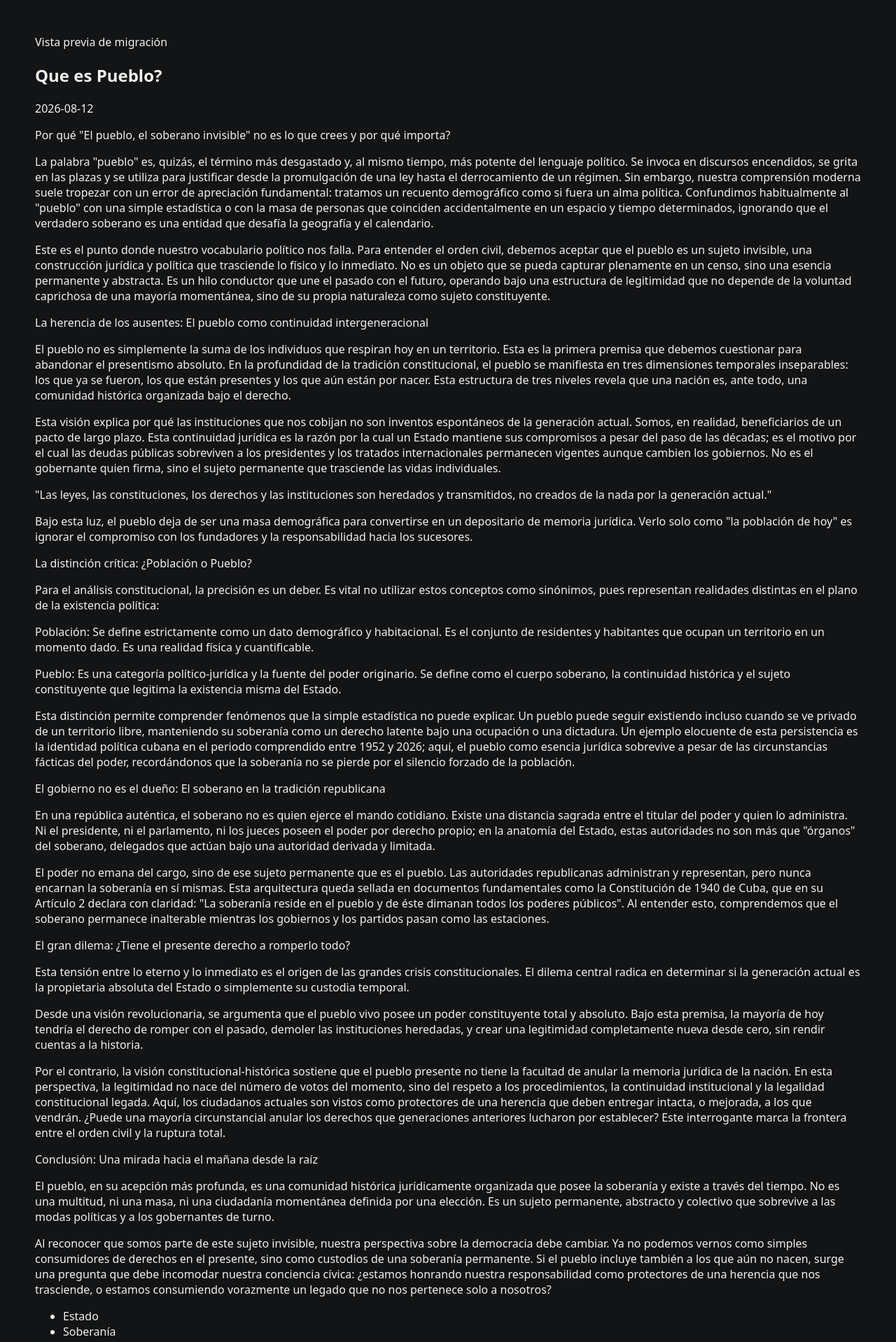
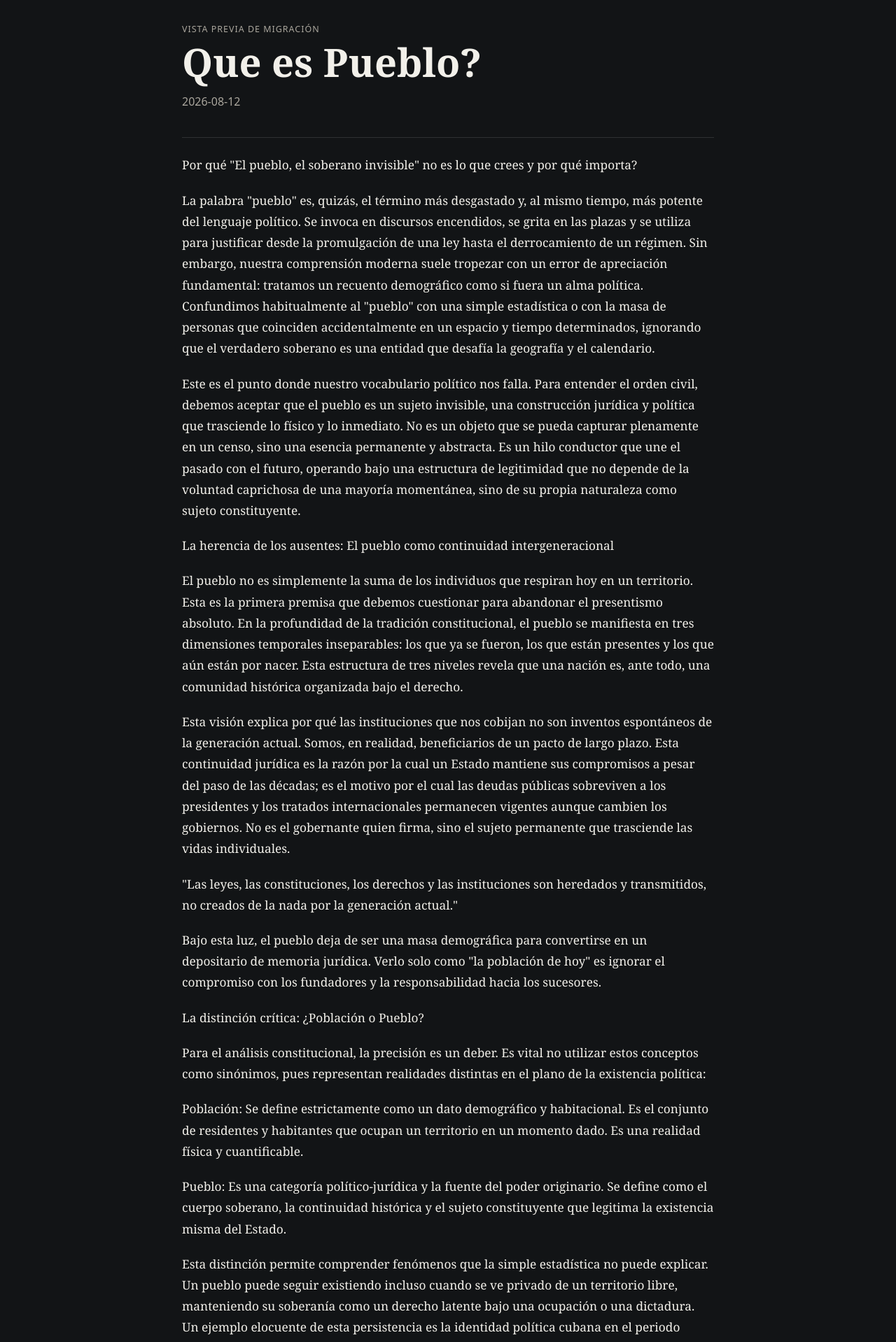
Before and after one commit to devMod3/cuba-la-hoja-de-ruta, a Next.js app in the folder next/apps/web/: page /articulo/1102067444728853158 in a window 1280 px wide. Shown: the part 80-1998 px from the top of the page at 70% size. Built offline with nearby package versions, Linux system fonts and the light colour scheme.

Commit message:
NEXT Q-041: add restrained editorial article preview styling

```diff
--- a/next/apps/web/app/globals.css
+++ b/next/apps/web/app/globals.css
@@ -65,7 +65,8 @@ main {
 }
 
 .explore-search input:focus-visible,
-.explore-results a:focus-visible {
+.explore-results a:focus-visible,
+.article-preview a:focus-visible {
   outline: 2px solid var(--accent);
   outline-offset: 3px;
 }
@@ -96,6 +97,60 @@ main {
   text-decoration: none;
 }
 
-.explore-results a:hover {
+.explore-results a:hover,
+.article-preview a:hover {
   color: var(--accent);
 }
+
+.article-preview {
+  width: min(760px, 100%);
+  margin: 0 auto;
+}
+
+.article-preview header {
+  padding-bottom: 1.5rem;
+  border-bottom: 1px solid var(--border);
+}
+
+.article-preview h1 {
+  margin: 0.5rem 0 1rem;
+  font-family: ui-serif, Georgia, Cambria, 'Times New Roman', serif;
+  font-size: clamp(2rem, 5vw, 3.5rem);
+  line-height: 1.08;
+  font-weight: 600;
+}
+
+.article-preview-kicker,
+.article-preview time,
+.article-preview-labels {
+  color: var(--muted);
+}
+
+.article-preview-kicker {
+  margin: 0;
+  font-size: 0.78rem;
+  letter-spacing: 0.08em;
+  text-transform: uppercase;
+}
+
+.article-preview-copy {
+  padding: 1.5rem 0;
+}
+
+.article-preview-copy p {
+  margin: 0 0 1.25rem;
+  font-family: ui-serif, Georgia, Cambria, 'Times New Roman', serif;
+  font-size: 1.08rem;
+  line-height: 1.75;
+}
+
+.article-preview-labels {
+  display: flex;
+  flex-wrap: wrap;
+  gap: 0.5rem 1rem;
+  margin: 0 0 1.5rem;
+  padding: 1rem 0;
+  list-style: none;
+  border-top: 1px solid var(--border);
+  border-bottom: 1px solid var(--border);
+}
```
